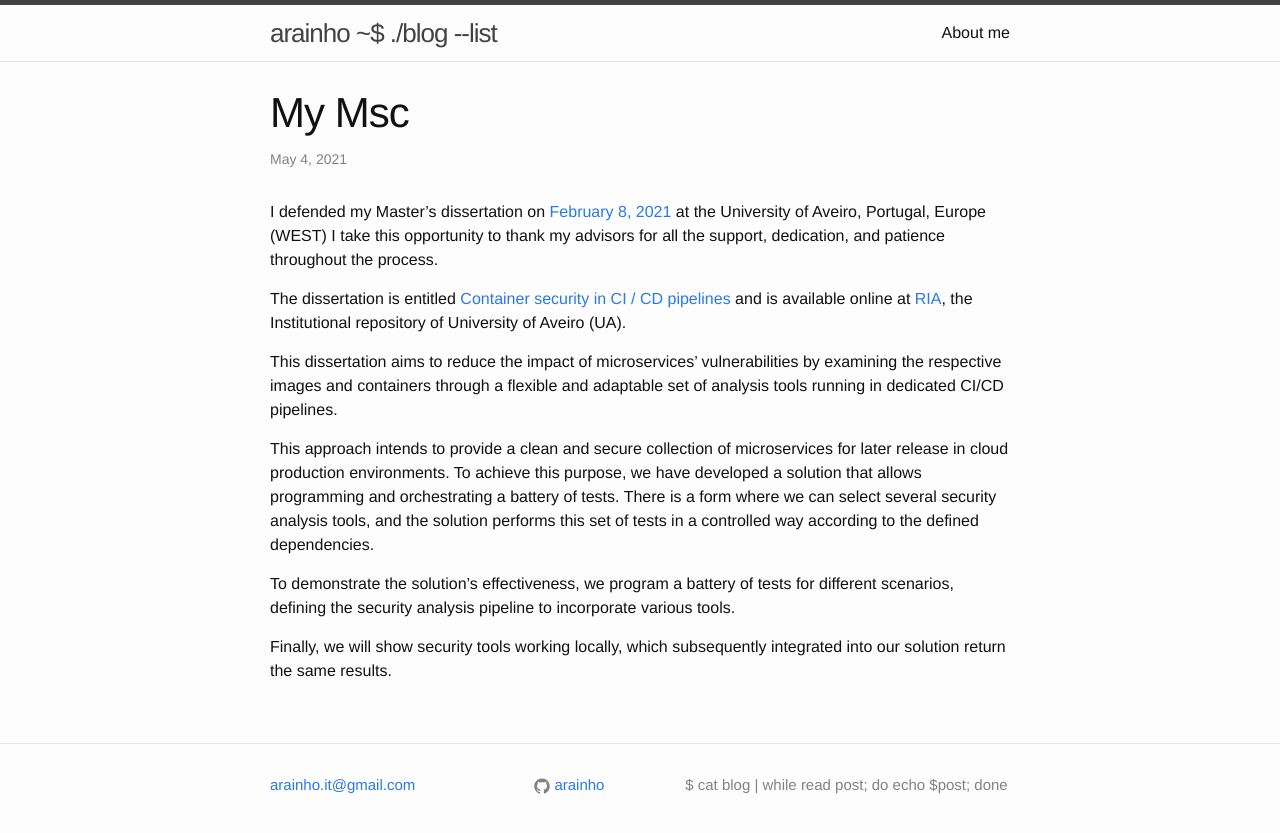
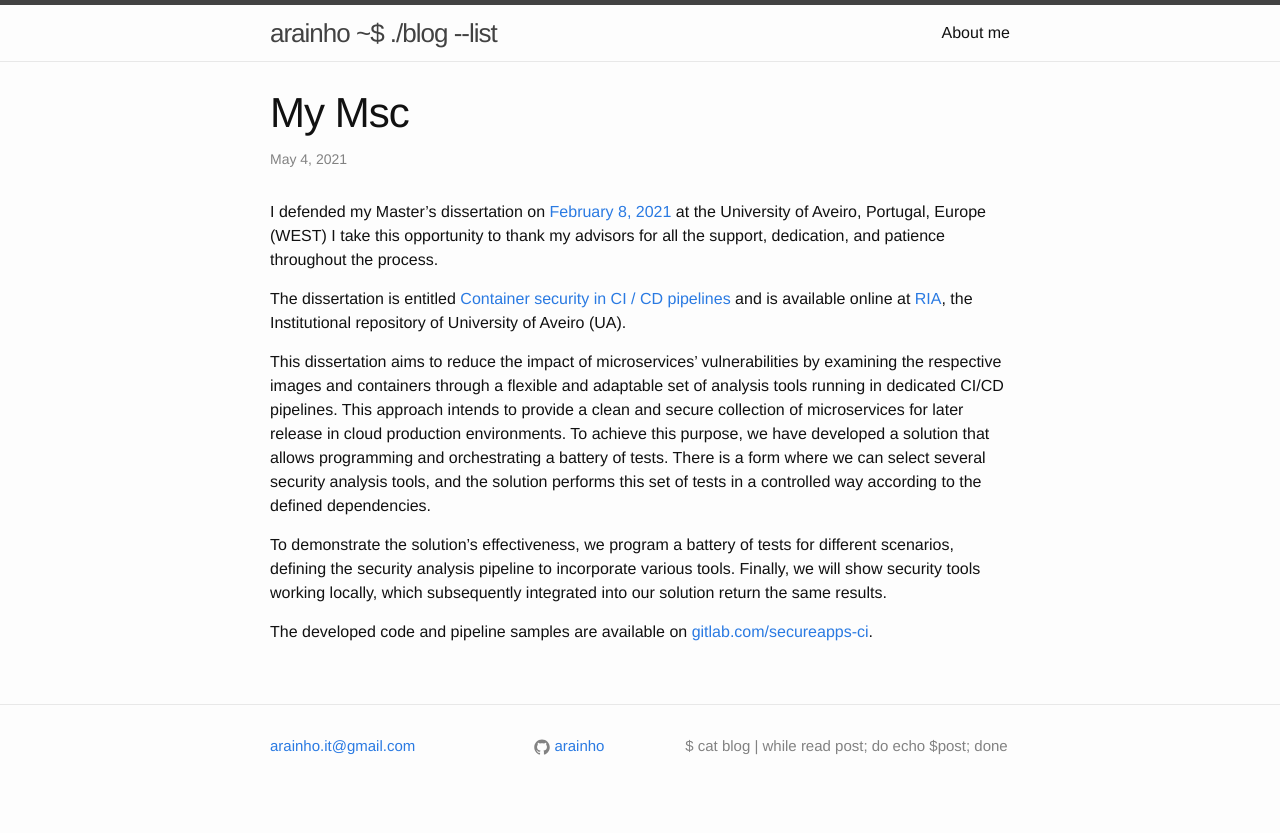
Before and after one commit to arainho/arainho.github.io, a Jekyll site: the page built from _posts/2021-05-04-my-MSc.md, in a window 1280 px wide. Shown: the top 833 px of the page. Built offline with Jekyll 4.4.1, drawn with Linux system fonts in a browser that asks for light colours; our own code applies the rules of GitHub Pages for plain Markdown files.

Commit message:
Update 2021-05-04-my-MSc.md

```diff
--- a/_posts/2021-05-04-my-MSc.md
+++ b/_posts/2021-05-04-my-MSc.md
@@ -3,11 +3,8 @@ I take this opportunity to thank my advisors for all the support, dedication, an
 
 The dissertation is entitled [Container security in CI / CD pipelines](https://ria.ua.pt/bitstream/10773/31292/1/Documento_Andr%c3%a9_Br%c3%a1s.pdf) and is available online at [RIA](http://hdl.handle.net/10773/31292), the Institutional repository of University of Aveiro (UA).
 
-This dissertation aims to reduce the impact of microservices’ vulnerabilities by examining the respective images and containers through a flexible and adaptable set of analysis tools running in dedicated CI/CD pipelines.
+This dissertation aims to reduce the impact of microservices’ vulnerabilities by examining the respective images and containers through a flexible and adaptable set of analysis tools running in dedicated CI/CD pipelines. This approach intends to provide a clean and secure collection of microservices for later release in cloud production environments. To achieve this purpose, we have developed a solution that allows programming and orchestrating a battery of tests. There is a form where we can select several security analysis tools, and the solution performs this set of tests in a controlled way according to the defined dependencies.
 
-This approach intends to provide a clean and secure collection of microservices for later release in cloud production environments.
-To achieve this purpose, we have developed a solution that allows programming and orchestrating a battery of tests. There is a form where we can select several security analysis tools, and the solution performs this set of tests in a controlled way according to the defined dependencies.
+To demonstrate the solution’s effectiveness, we program a battery of tests for different scenarios, defining the security analysis pipeline to incorporate various tools. Finally, we will show security tools working locally, which subsequently integrated into our solution return the same results.
 
-To demonstrate the solution’s effectiveness, we program a battery of tests for different scenarios, defining the security analysis pipeline to incorporate various tools.
-
-Finally, we will show security tools working locally, which subsequently integrated into our solution return the same results.
+The developed code and pipeline samples are available on [gitlab.com/secureapps-ci](https://gitlab.com/secureapps-ci/api_server).
```
